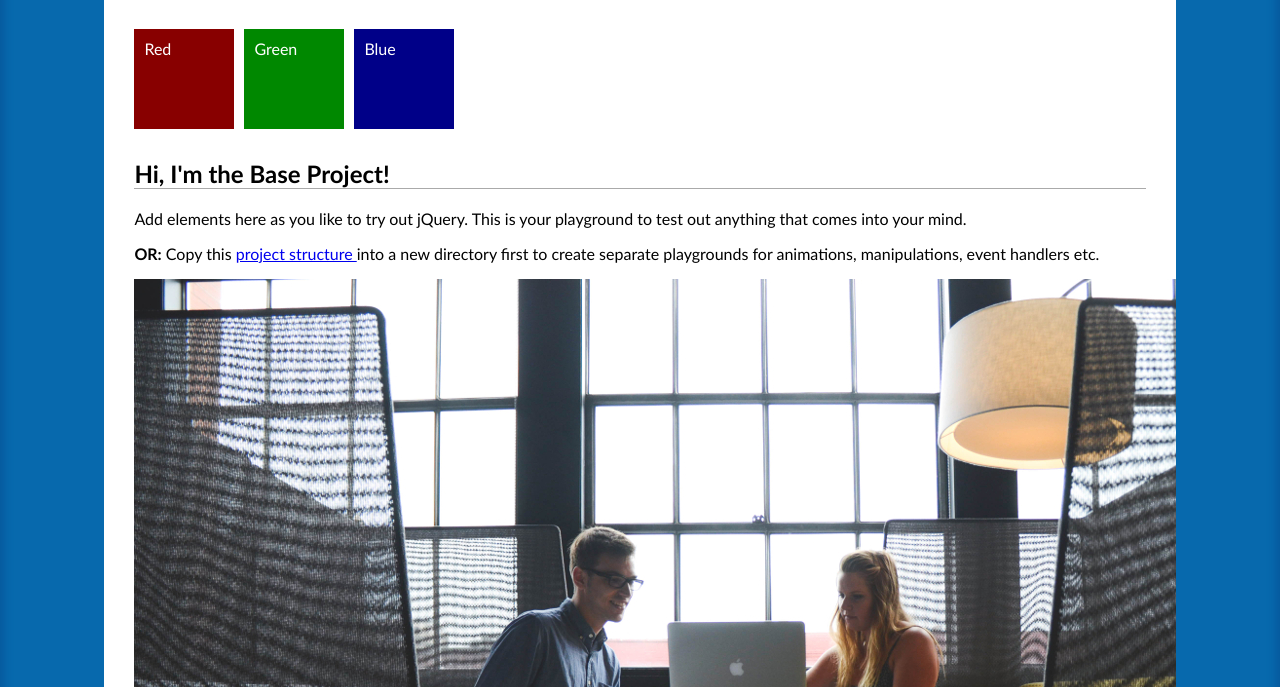
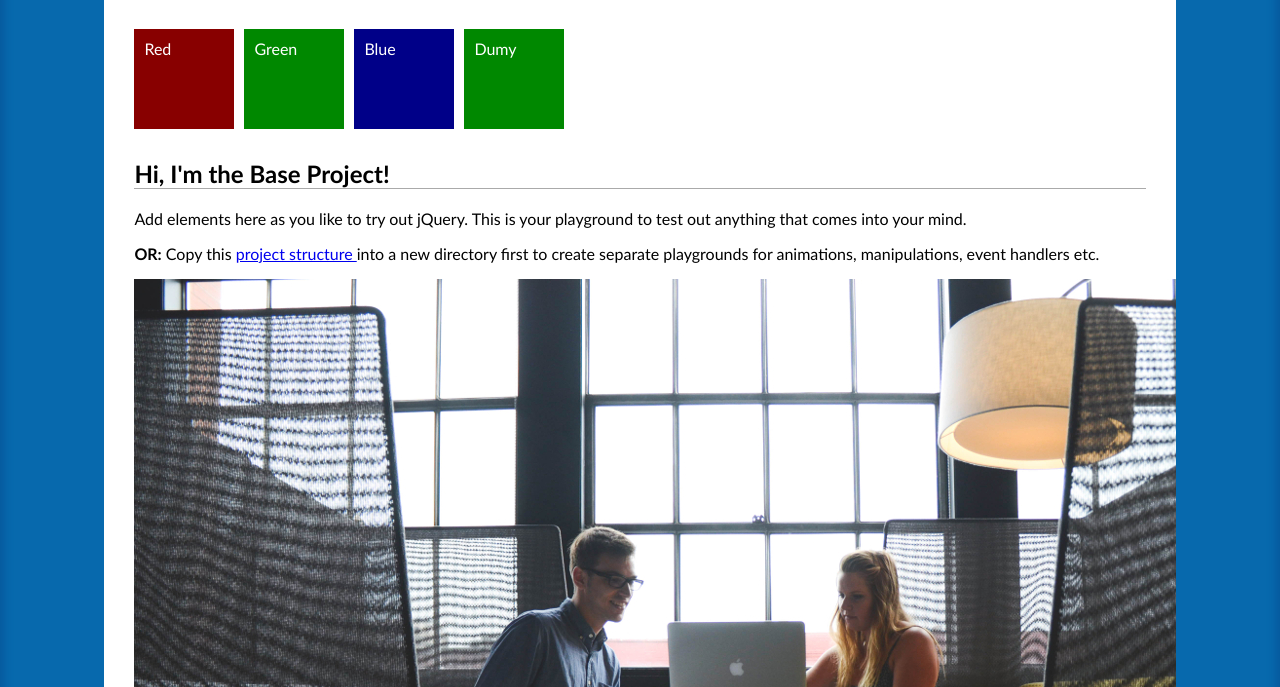
Before and after one commit to a-soliman/Jquey-Summarizing, a plain HTML site: page index.html in a window 1280 px wide. Shown: the part 113-800 px from the top of the page. Drawn offline with nearby package versions, Linux system fonts and the light colour scheme.

Commit message:
modified the classes for the colored boxes

```diff
--- a/index.html
+++ b/index.html
@@ -14,6 +14,7 @@
     <div class="red-box">Red</div>
     <div class="green-box">Green</div>
     <div class="blue-box">Blue</div>
+    <div class="dumy">Dumy</div>
     <div class="clear"></div>
 
     <h2>Hi, I'm the Base Project!</h2>
```
